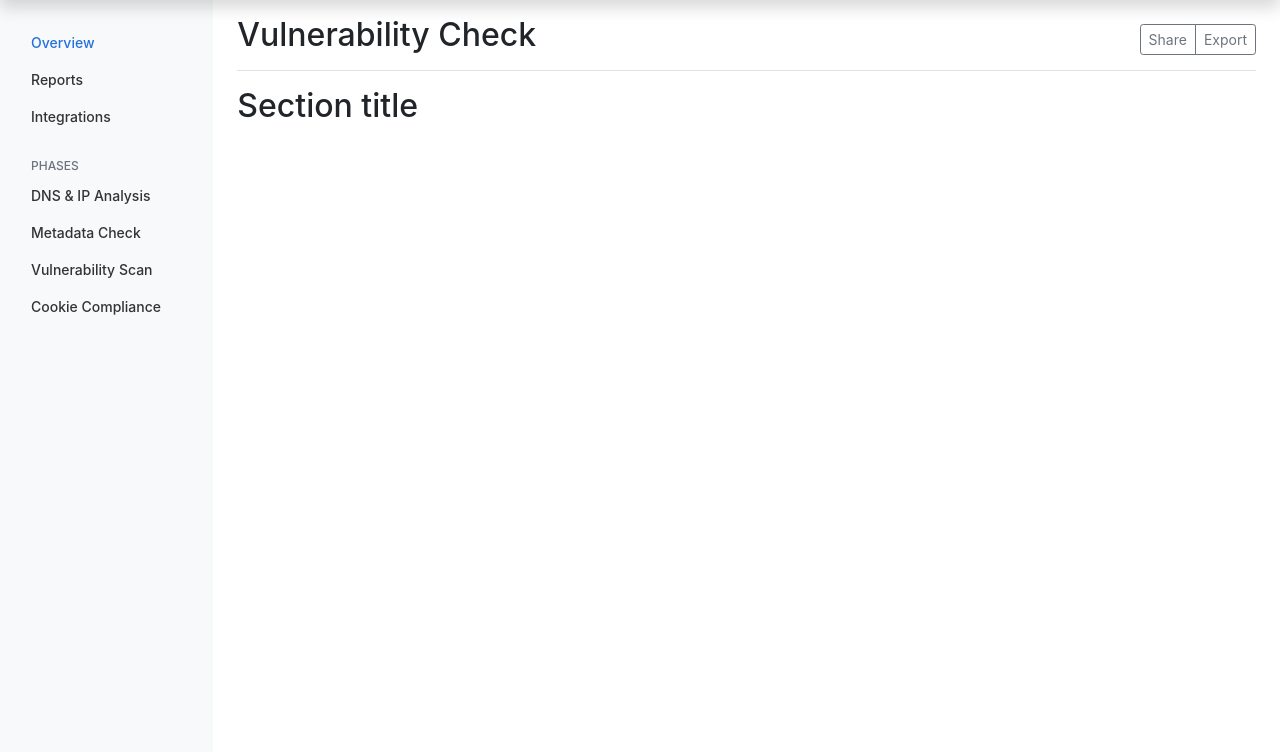
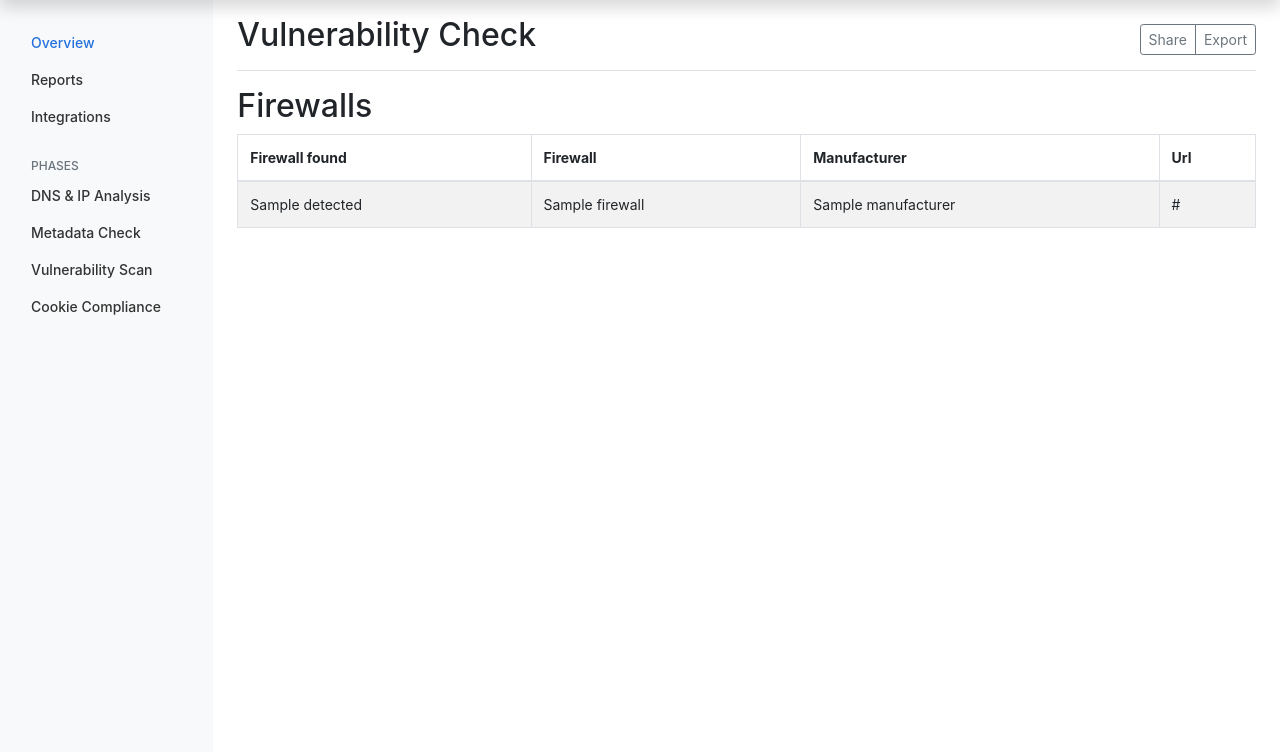
Before and after one commit to novatc/oSint, a Flask app: template oSint/website/templates/dashboard-phase3.html in a window 1280 px wide. Shown: the part 48-800 px from the top of the page. Run offline with Flask 2, Linux system fonts and the light colour scheme; the template is opened without the code that fills it: most values are stand-ins (such as "Sample title", 1, 10 or a date in 2020); some libraries are stand-ins or nearby versions.

Commit message:
added waf00f

```diff
--- a/oSint/website/dashboard.py
+++ b/oSint/website/dashboard.py
@@ -28,7 +28,7 @@ def phase_2():
 
 @dashboard.route('/vulnerability-scan')
 def phase_3():
-    return render_template("dashboard-phase3.html")
+    return render_template("dashboard-phase3.html", firewalls= Session.get('waf00f'))
 
 
 @dashboard.route('/cookie-compliance')
--- a/oSint/website/templates/dashboard-phase3.html
+++ b/oSint/website/templates/dashboard-phase3.html
@@ -12,6 +12,31 @@
         </div>
     </div>
 
-    <h2>Section title</h2>
+
+    <h2>Firewalls</h2>
+    <div class="table-responsive">
+        <table class="table align-middle table-striped table-bordered">
+            <thead>
+                <tr>
+                    <th scope="col">Firewall found</th>
+                    <th scope="col">Firewall</th>
+                    <th scope="col">Manufacturer</th>
+                    <th scope="col">Url</th>
+                </tr>
+            </thead>
+            <tbody>
+                {% for fire in firewalls %}
+                <tr>
+                    <td>{{ fire['detected'] }}</td>
+                    <td>{{ fire['firewall'] }}</td>
+                    <td>{{ fire['manufacturer'] }}</td>
+                    <td>{{ fire['url'] }}</td>
+
+                </tr>
+                {% endfor %}
+            </tbody>
+        </table>
+    </div>
+
 </main>
 {% endblock %}
```
